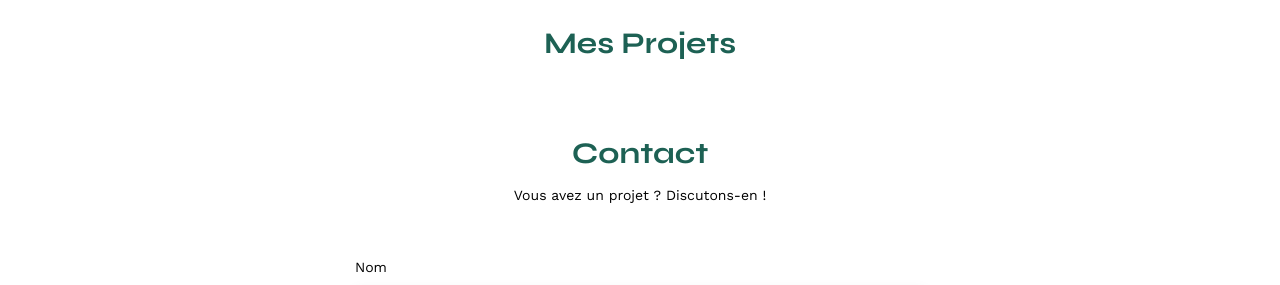
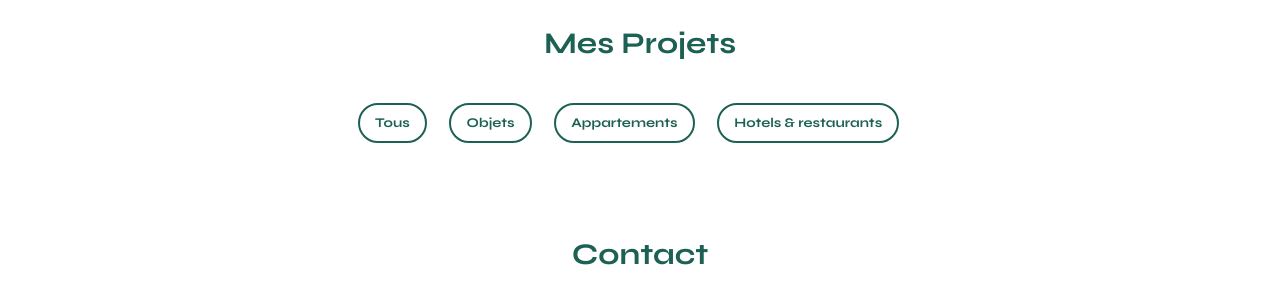
Before and after one commit to samybensalem7/samy_bensalem_P3, a plain HTML site: page FrontEnd/index.html in a window 1280 px wide. Shown: the part 507-792 px from the top of the page. Drawn offline with nearby package versions, Linux system fonts and the light colour scheme; no server answers.

Commit message:
ajout des boutons de filtre

```diff
--- a/FrontEnd/assets/style.css
+++ b/FrontEnd/assets/style.css
@@ -84,6 +84,31 @@ h2{
 	font-size: 30px;
 	color: #1D6154
 }
+
+.filters-button{
+	display: flex;
+    justify-content: center;
+    margin-top: 4%;
+    margin-bottom: 4%;
+}
+
+.filter-button{
+    font-family: Syne;
+	color: #1D6154;
+    margin-right: 2%;
+    border-radius: 38px;
+    padding: 10px 9px;
+    background-color: white;
+    border: 2px solid #1D6154;
+	padding-left: 15px;
+	padding-right: 15px;
+}
+
+.filter-button:active {
+	background-color:  #1D6154;
+	color: white;
+}
+
 nav ul {
 	display: flex;
 	align-items: center;
--- a/FrontEnd/index.html
+++ b/FrontEnd/index.html
@@ -37,6 +37,14 @@
 	</section>
 	<section id="portfolio">
 		<h2>Mes Projets</h2>
+
+		<div class="filters-button">
+		<button class="filter-button" type="button"> Tous </button>
+		<button class="filter-button" type="button"> Objets </button>
+		<button class="filter-button" type="button"> Appartements </button>
+		<button class="filter-button" type="button"> Hotels & restaurants </button>
+		</div>
+
 		<div class="gallery">
 		</div>
 	</section>
```
